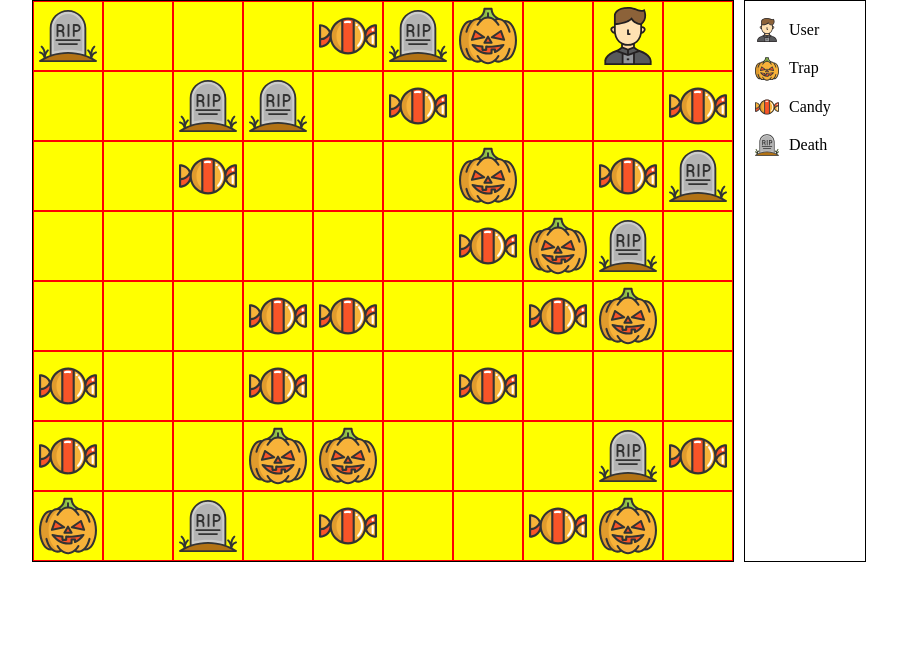
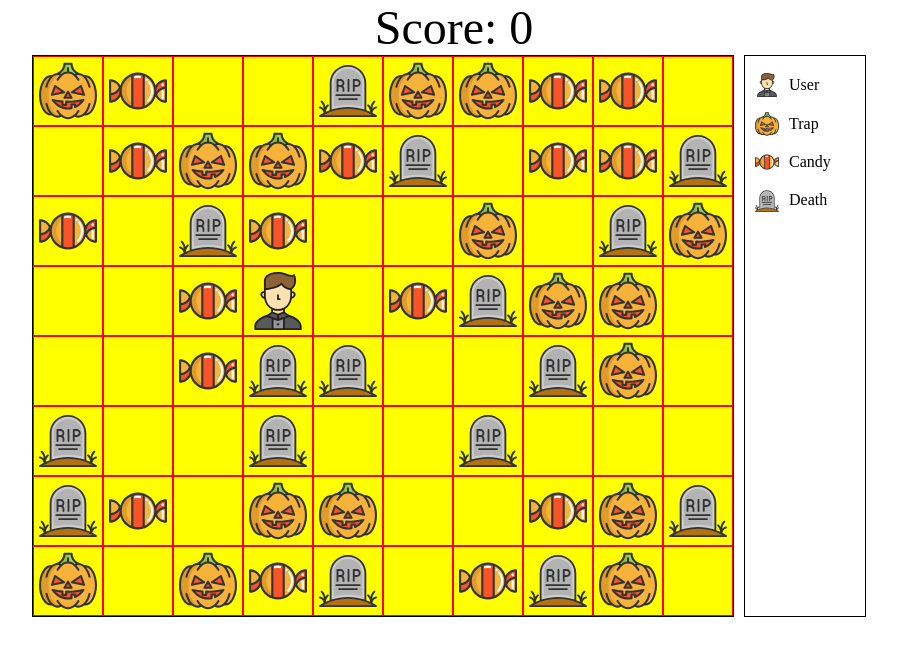
Before and after one commit to flagoon/hard-collect, a React (Create React App) app: page / in a window 1280 px wide. Shown: the top 656 px of the page, without its empty margins (186-1083 px from the left). Built offline with nearby package versions, Linux system fonts and the light colour scheme.

Commit message:
Death and score

```diff
--- a/src/App.tsx
+++ b/src/App.tsx
@@ -7,11 +7,14 @@ import {
   userPosition
 } from "./assets/data/board";
 import Board from "./Board/Board";
+import ScoreBoard from "./Board/ScoreBoard";
 import Legend from "./Legend/Legend";
 
 interface IState {
   userPos: IUserPos;
   board: IBoard;
+  isDead: boolean;
+  score: number;
 }
 
 class App extends Component<{}, IState> {
@@ -22,12 +25,14 @@ class App extends Component<{}, IState> {
     const board = populateBoard(8, 10);
     this.state = {
       board,
+      isDead: false,
+      score: 0,
       userPos: userPosition
     };
   }
 
   public render() {
-    const { board } = this.state;
+    const { board, isDead, score } = this.state;
     return (
       <div
         onKeyDown={this.onKeyDownHandler}
@@ -35,10 +40,17 @@ class App extends Component<{}, IState> {
         ref={this.boardRef}
         style={{ outline: "none", height: "100vh" }}
       >
-        <MainContainer>
-          <Board boardData={board} />
-          <Legend />
-        </MainContainer>
+        <ScoreBoard score={score} />
+        {isDead ? (
+          <MainContainer>
+            <DeadModal>dead</DeadModal>
+          </MainContainer>
+        ) : (
+          <MainContainer>
+            <Board boardData={board} />
+            <Legend />
+          </MainContainer>
+        )}
       </div>
     );
   }
@@ -54,6 +66,7 @@ class App extends Component<{}, IState> {
     const boardHeight: number = board.length - 1;
     const newBoard = [...board];
     const nextUserPos: IUserPos = { ...userPos };
+
     if (validKeys.includes(e.key)) {
       e.preventDefault();
       newBoard[userPos.posx][userPos.posy] = "empty";
@@ -66,7 +79,16 @@ class App extends Component<{}, IState> {
       } else if (e.key === "ArrowDown" && userPos.posx < boardHeight) {
         nextUserPos.posx += 1;
       }
-      // TODO: handle trap/death
+
+      const nextMove = newBoard[nextUserPos.posx][nextUserPos.posy];
+      if (nextMove === "death") {
+        this.setState({ isDead: true });
+      } else if (nextMove === "candy") {
+        this.setState({ score: this.state.score + 1 });
+      } else if (nextMove === "trap") {
+        // TODO: It's a Trap
+      }
+
       newBoard[nextUserPos.posx][nextUserPos.posy] = "user";
       this.setState({ board: newBoard });
       this.setState({ userPos: nextUserPos });
@@ -82,4 +104,12 @@ const MainContainer = styled.div`
   }
 `;
 
+const DeadModal = styled.div`
+  background-color: thistle;
+  color: white;
+  font-size: 3rem;
+  font-weight: 900;
+  padding: 0.5rem;
+`;
+
 export default App;
--- /dev/null
+++ b/src/Board/ScoreBoard.tsx
@@ -0,0 +1,19 @@
+import * as React from "react";
+import styled from "styled-components";
+
+interface IProps {
+  score: number;
+}
+
+const ScoreBoard = ({ score }: IProps) => {
+  return <Score>Score: {score}</Score>;
+};
+
+const Score = styled.div`
+  width: 100vw;
+  display: flex;
+  justify-content: center;
+  font-size: 3rem;
+`;
+
+export default ScoreBoard;
--- a/src/assets/data/board.tsx
+++ b/src/assets/data/board.tsx
@@ -24,7 +24,7 @@ const generateFields = (board: IBoard) => (cellName: string) => {
   switch (cellName) {
     case "trap":
     case "death":
-      numberOfCells = Math.ceil((board[0].length * board.length) / 10);
+      numberOfCells = Math.ceil((board[0].length * board.length) / 5);
       break;
     case "candy":
       numberOfCells = Math.ceil((board[0].length * board.length) / 5);
```
